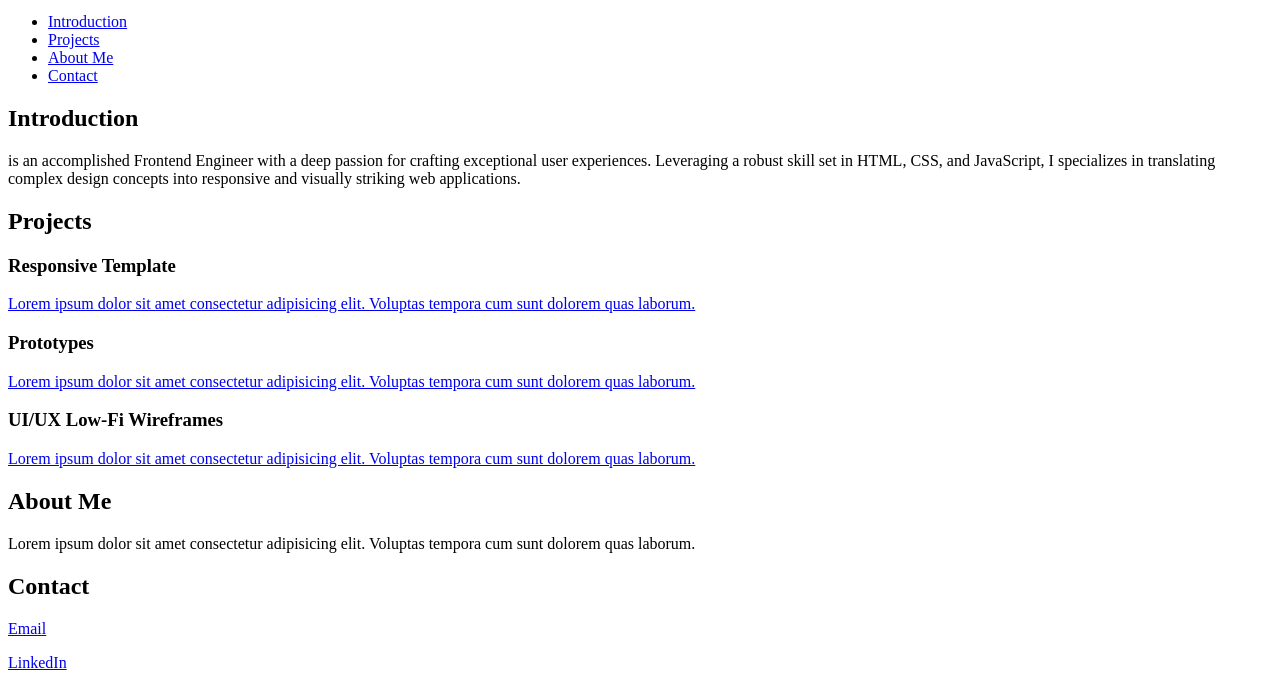
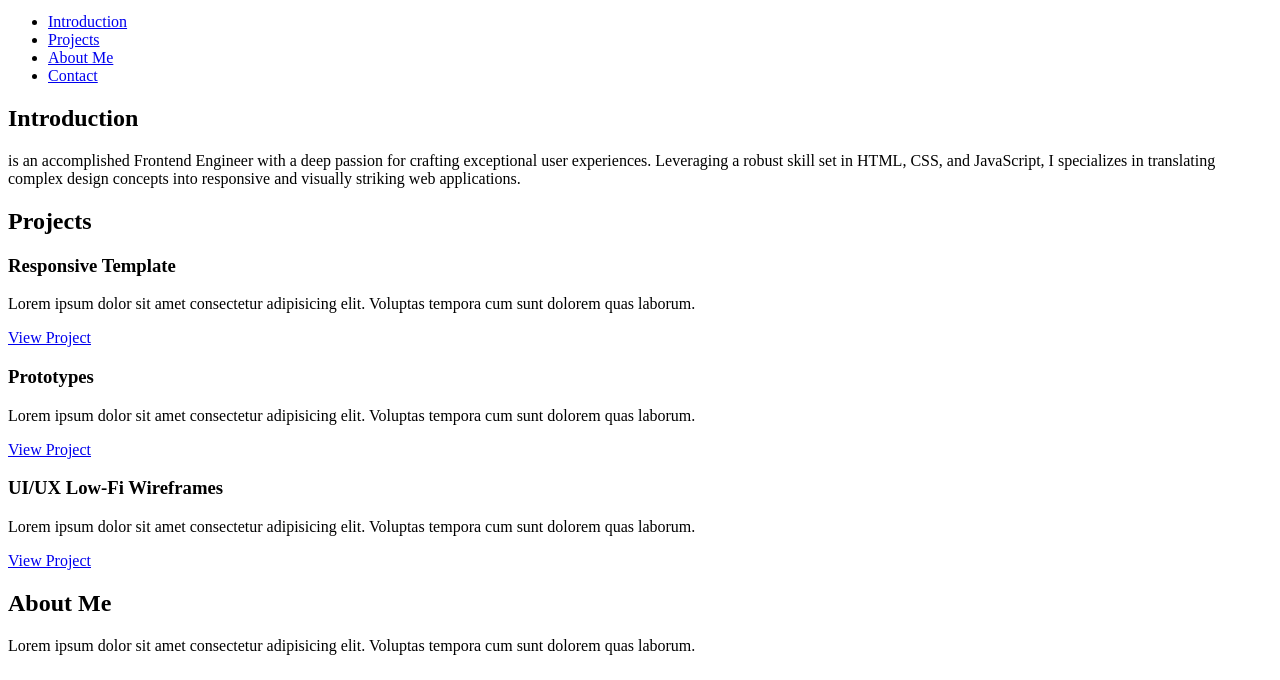
Before and after one commit to ChicoMaloCrown/My_First_Portfolio, a plain HTML site: page portfolio/index.html in a window 1280 px wide. Shown: the part 101-781 px from the top of the page. Drawn offline with Linux system fonts and the light colour scheme.

Commit message:
Modified article section

```diff
--- a/portfolio/index.html
+++ b/portfolio/index.html
@@ -37,32 +37,30 @@
         <article class="project">
             <h3>Responsive Template</h3>
             <p>
-                <a href="#project" target="_blank">
                     Lorem ipsum dolor sit amet consectetur adipisicing elit.
                     Voluptas tempora cum sunt dolorem quas laborum.
-                </a>
             </p>
+            <a href="http://example.com/project1" target="_blank">View Project</a>
         </article>
 
         <article class="project">
             <h3>Prototypes</h3>
             <p>
-                <a href="#project" target="_blank">
                     Lorem ipsum dolor sit amet consectetur adipisicing elit.
                     Voluptas tempora cum sunt dolorem quas laborum.
-                </a>
             </p>
+            <a href="http://example.com/project1" target="_blank">View Project</a>
         </article>
 
         <article class="project">
             <h3>UI/UX Low-Fi Wireframes</h3>
             <p>
-                <a href="#project" target="_blank">
                     Lorem ipsum dolor sit amet consectetur adipisicing elit.
                     Voluptas tempora cum sunt dolorem quas laborum.
-                </a>
             </p>
+            <a href="http://example.com/project1" target="_blank">View Project</a>
         </article>
+        <!-- Add more articles as needed -->
     </section>
 
     <section id="about">
```
